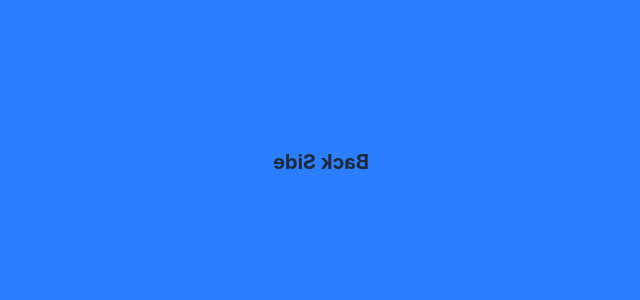
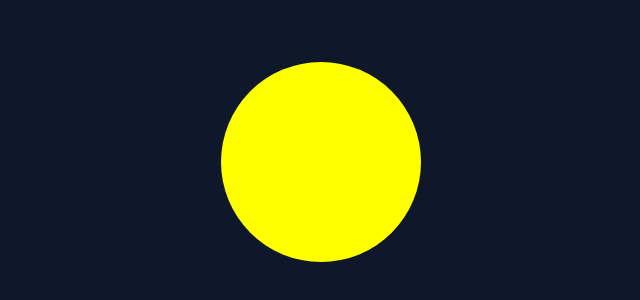
Before and after one commit to karimkane26/FramerTrain, a React (Vite) app: page / in a window 1280 px wide. Shown: the part 238-538 px from the top of the page, without its empty margins (319-959 px from the left). Built offline with nearby package versions, Linux system fonts and the light colour scheme.

Commit message:
functionality flipcard

```diff
--- a/src/App.tsx
+++ b/src/App.tsx
@@ -28,7 +28,7 @@ const [isVisible,setIsVisible] = useState(true)
 
         {/* <BouncingLoader /> */}
 
-        <motion.div
+        {/* <motion.div
         className='box'
          variants={variants}
         initial="hidden"
@@ -36,8 +36,24 @@ const [isVisible,setIsVisible] = useState(true)
         exit="exit"
         transition={{duration: 0.5}}
         >
-        </motion.div>
-        <FlippingCard />
+        </motion.div> */}
+
+
+
+  <motion.div>
+
+  </motion.div>
+
+
+<motion.div
+className='box'
+// whileTap={{scale: 0.8 , backgroundColor: "crimson"}}
+// transition={{type: "spring", stiffness: 400, damping: 17}}
+drag dragConstraints={{left: -100, right: 100, top: -100, bottom: 100}}
+>
+
+</motion.div>
+        {/* <FlippingCard />s */}
     </div>
   )
 }
--- a/src/components/FlippingCard.tsx
+++ b/src/components/FlippingCard.tsx
@@ -1,5 +1,5 @@
-import React from 'react'
-import {useState} from 'react'
+import { useState } from 'react'
+import { motion } from 'motion/react'
 
 const FlippingCard = () => {
   const [isFlipped, setIsFlipped] = useState(false)
@@ -8,20 +8,29 @@ const FlippingCard = () => {
     setIsFlipped(!isFlipped)
   }
 
+  const cardVariants = {
+    front: { rotateY: 0 },
+    back: { rotateY: 180 },
+  }
+
   return (
-    <div className="perspective-1000">
-      <div className="w-64 h-40 rounded-lg shadow-lg overflow-hidden transform-style-preserve-3d ">
-       <div className="absolute inset-0 bg-white flex items-center justify-center text-xl font-bold ">
-         <p className="text-gray-800">Front</p>
-       </div>
+    <div className="perspective-[1000px]">
+      <motion.div
+        onClick={handleFlip}
+        variants={cardVariants}
+        initial="front"
+        animate={isFlipped ? "back" : "front"}
+        transition={{ duration: 0.6, ease: "easeInOut" }}
+        className="relative w-64 h-40 transform-3d cursor-pointer"
+      >
+        <div className="absolute inset-0 backface-hidden rounded-lg shadow-lg bg-white flex items-center justify-center text-xl font-bold">
+          <p className="text-gray-800">Front</p>
+        </div>
 
-     <div className="absolute inset-0 bg-blue-500 flex items-center justify-center text-xl font-bold text-gray-800 rotate-y-180 ">
-         <p className="text-gray-800">Back Side</p>
-       </div>
-
-
-      </div>
-
+        <div className="absolute inset-0 backface-hidden rotate-y-180 rounded-lg shadow-lg bg-blue-500 flex items-center justify-center text-xl font-bold">
+          <p className="text-white">Back Side</p>
+        </div>
+      </motion.div>
     </div>
   )
 }
```
Also changed, not shown: 1 other file (tests, documents, lock files or other folders).
